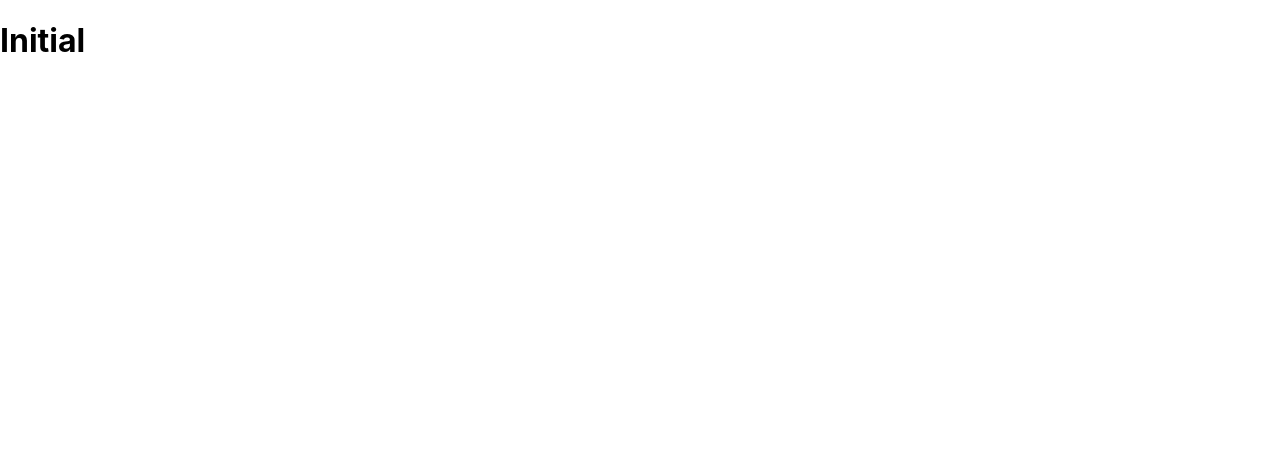
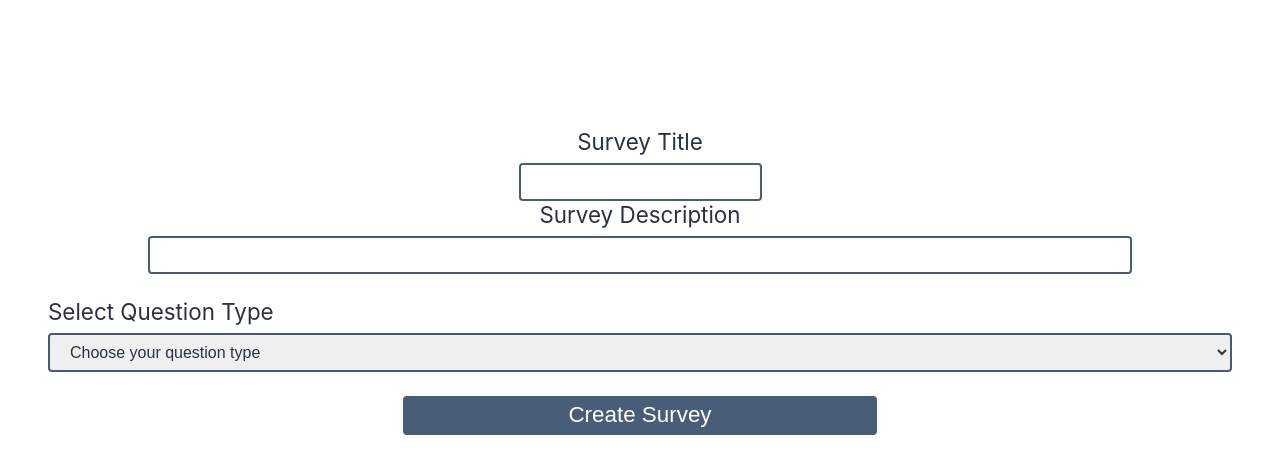
Before and after one commit to iammaniteja/realtimefeedback-makeuc, a React (Create React App) app: page / in a window 1280 px wide. Shown: the top 474 px of the page. Built offline with nearby package versions, Linux system fonts and the light colour scheme.

Commit message:
implemented form

```diff
--- a/package.json
+++ b/package.json
@@ -6,6 +6,8 @@
     "@testing-library/jest-dom": "^5.14.1",
     "@testing-library/react": "^11.2.7",
     "@testing-library/user-event": "^12.8.3",
+    "formik": "^2.2.9",
+    "node-sass": "^6.0.1",
     "react": "^17.0.2",
     "react-dom": "^17.0.2",
     "react-scripts": "4.0.3",
--- a/src/App.js
+++ b/src/App.js
@@ -1,8 +1,9 @@
+import Survey from "./components/survey/survey";
 
 function App() {
   return (
     <div>
-      <h1>Initial</h1>
+      <Survey />
     </div>
   );
 }
--- a/src/components/survey/survey.js
+++ b/src/components/survey/survey.js
@@ -0,0 +1,214 @@
+import React, { useState } from "react";
+import { Formik } from "formik";
+
+import "./survey.scss";
+
+const validate = (values) => {
+  let errors = {};
+  const regex = /^[^\s@]+@[^\s@]+\.[^\s@]{2,}$/i;
+
+	if (!values.surveyTitle) {
+    errors.surveyTitle = "Survey Type is required";
+  }
+
+	if (!values.surveyDescription) {
+    errors.surveyDescription = "Survey Description is required";
+  }
+
+	if (!values.question) {
+    errors.question = "Question is required";
+  }
+
+	if (!values.questionType) {
+    errors.questionType = "Question Type is required";
+  }
+
+	if (!values.responseSize) {
+    errors.responseSize = "Response Size is required";
+  }
+
+  return errors;
+};
+
+const submitForm = (values) => {
+  console.log(values);
+};
+
+const Survey = () => {
+
+  return (
+    <Formik
+			enableReinitialize = {true}
+      initialValues = {{
+				surveyTitle: "",
+				surveyDescription: "",
+				questionType: "",
+				question: "",
+				options: [],
+				currentOption: "",
+				responseSize: "",
+			}}
+      validate={validate}
+      onSubmit={submitForm}
+
+    >
+      {(formik) => {
+        const {
+          values,
+          handleChange,
+          handleSubmit,
+          errors,
+          touched,
+          handleBlur,
+          isValid,
+          dirty,
+					setValues
+        } = formik;
+        return (
+          <div className="container">
+            <form onSubmit={handleSubmit}>
+						<div className="form-row">
+							<div className = "heading">
+								<label htmlFor="surveyTitle">Survey Title</label>
+                <input
+                  type="text"
+                  name="surveyTitle"
+                  id="surveyTitle"
+                  value={values.surveyTitle}
+                  onChange={handleChange}
+                  onBlur={handleBlur}
+                  className={
+                    errors.surveyTitle && touched.surveyTitle ? "input-error" : null
+                  }
+                />
+                {errors.surveyTitle && touched.surveyTitle && (
+                  <span className="error">{errors.surveyTitle}</span>
+                )}
+
+								<label htmlFor="surveyDescription">Survey Description</label>
+                <input
+                  type="text"
+                  name="surveyDescription"
+                  id="surveyDescription"
+                  value={values.surveyDescription}
+                  onChange={handleChange}
+                  onBlur={handleBlur}
+                  className={
+                    errors.surveyDescription && touched.surveyDescription ? "input-error" : null
+                  }
+                />
+                {errors.surveyDescription && touched.surveyDescription && (
+                  <span className="error">{errors.surveyDescription}</span>
+                )}
+							</div>
+
+
+
+								<label htmlFor="questionType" style={{ display: 'block' }}>Select Question Type</label>
+								<select
+									name="questionType"
+									value={values.color}
+									onChange={handleChange}
+									onBlur={handleBlur}
+									style={{ display: 'block' }}
+									className={
+                    errors.question && touched.question ? "input-error" : null
+                  }
+								>
+									<option value="" label="Choose your question type" />
+									<option value="optionedResponse" label="Optioned Response" />
+									<option value="textResponse" label="Text Response" />
+								</select>
+								{errors.questionType &&
+									touched.questionType &&
+									<span className="error">
+										{errors.questionType}
+									</span>
+								}
+
+								{ !!values.questionType ?
+									<>
+										<label htmlFor="question">Question</label>
+										<input
+											type="text"
+											name="question"
+											id="question"
+											value={values.question}
+											onChange={handleChange}
+											onBlur={handleBlur}
+											className={
+												errors.question && touched.question ? "input-error" : null
+											}
+										/>
+										{errors.question && touched.question && (
+											<span className="error">{errors.question}</span>
+										)}
+									</> : null
+								}
+								{values.questionType === "optionedResponse" ?
+									<>
+										<label htmlFor="options">Enter option and click + to add</label>
+										<div className="option-container">
+											{values.options.map((o) => <label className="option">{o}</label>)}
+										</div>
+										<input
+											type="text"
+											name="currentOption"
+											id="currentOption"
+											value={values.currentOption}
+											onChange={handleChange}
+											onBlur={handleBlur}
+										/>
+										<button
+											name="addOption"
+											onClick={ (event) => {
+												event.preventDefault();
+												const options = [...values.options, values.currentOption];
+												const currentOption = "";
+												setValues({...values, options, currentOption});
+											}}
+											id = "add-button"
+											className={!values.currentOption ? "disabled-btn" : ""}
+											disabled={!values.currentOption}
+										>
+										+
+										</button>
+										</> :
+										values.questionType === "textResponse" ?
+											<>
+												<label htmlFor="responseSize">Response Size</label>
+												<input
+													type="number"
+													name="responseSize"
+													id="responseSize"
+													value={values.responseSize}
+													onChange={handleChange}
+													onBlur={handleBlur}
+													className={
+														errors.responseSize && touched.responseSize ? "input-error" : null
+													}
+												/>
+												{errors.responseSize && touched.responseSize && (
+													<span className="error">{errors.responseSize}</span>
+												)}
+											</>
+										: null
+								}
+              </div>
+
+              <button
+                type="submit"
+                className={!(dirty && isValid) ? "disabled-btn" : ""}
+                disabled={!(dirty && isValid)}
+              >
+                Create Survey
+              </button>
+            </form>
+          </div>
+        );
+      }}
+    </Formik>
+  );
+};
+
+export default Survey;
--- /dev/null
+++ b/src/components/survey/survey.scss
@@ -0,0 +1,108 @@
+$primary-color: #1d3557;
+$error-color: #e63946;
+$bg-color: #f1faee;
+$text-color: #293241;
+$color-white: #fff;
+
+$border-radius: 4px;
+
+.container {
+  margin-top: 5rem;
+  padding: 3rem;
+  border-radius: $border-radius;
+
+  h1 {
+    font-size: 2rem;
+    color: $text-color;
+    margin-bottom: 2rem;
+  }
+
+  label,
+  input,
+  select {
+    color: $text-color;
+  }
+
+  label {
+    font-size: 1.4rem;
+    margin-bottom: 0.5rem;
+  }
+
+  input, select {
+    border: 2px solid rgba($primary-color, 0.8);
+    border-radius: $border-radius;
+    padding: 0.5rem 1rem;
+    padding-left: 1rem;
+    font-size: 1rem;
+  }
+
+  .form-row, .form-row .heading {
+    display: flex;
+    flex-direction: column;
+    margin-bottom: 1.5rem;
+    #surveyDescription {
+        width: 80%;
+    }
+  }
+
+  .form-row .heading {
+    align-items: center;
+  }
+
+  button {
+    display: block;
+    margin: auto;
+    color: $color-white;
+    width: 40%;
+    font-size: 1.4rem;
+    background: $primary-color;
+    border-radius: $border-radius;
+    border: none;
+    cursor: pointer;
+    padding: 0.4rem 1.2rem;
+    margin-top: 0.5rem;
+
+    &:hover {
+      background: rgba($primary-color, 0.8);
+    }
+  }
+
+  .input-error {
+    border-color: $error-color;
+  }
+
+  .error {
+    color: $error-color;
+    font-size: 1rem;
+    margin-top: 0.3rem;
+  }
+    .option-container {
+        display: flex;
+        flex-direction: row;
+
+        .option {
+            color: $color-white;
+            border: none;
+            padding: 10px;
+            outline: none;
+            font-size: 14px;
+            background: $primary-color;
+            border-radius: 12px;
+            width: 10%;
+            margin: 10px 10px;
+          }
+    }
+
+  #add-button{
+    width: 10%;
+    @media screen and (max-width: 766px) {
+        width: 25%;
+        padding: 0.4rem 0.2rem;;
+    }
+  }
+
+  .disabled-btn {
+    cursor: not-allowed;
+    background: rgba($primary-color, 0.8);
+  }
+}
```
Also changed, not shown: public/manifest.json, 1 other file (tests, documents, lock files or other folders).
